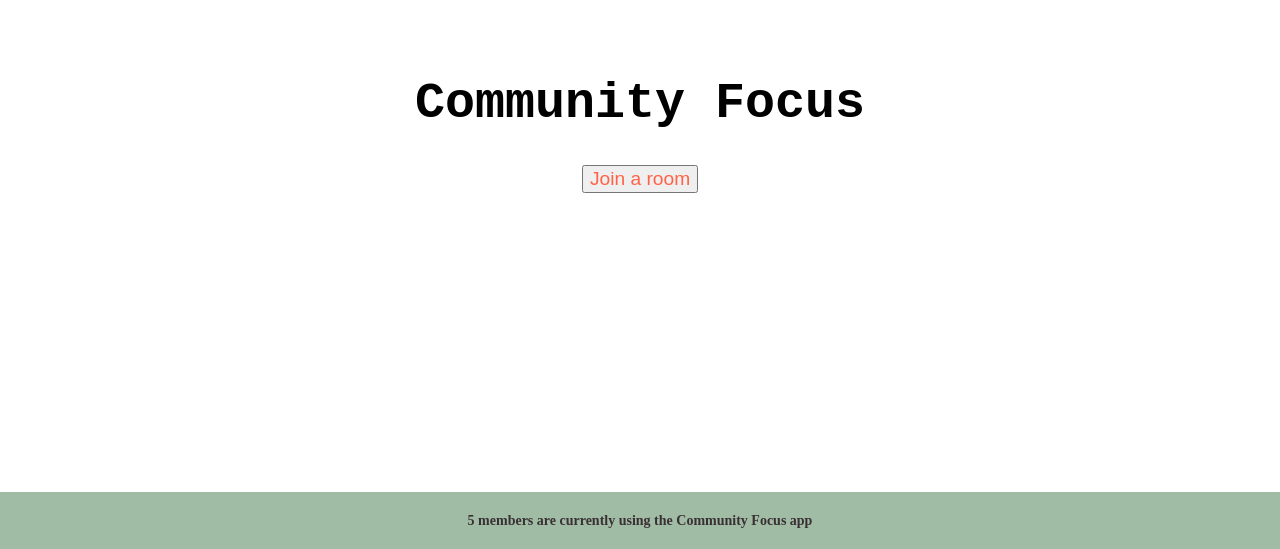
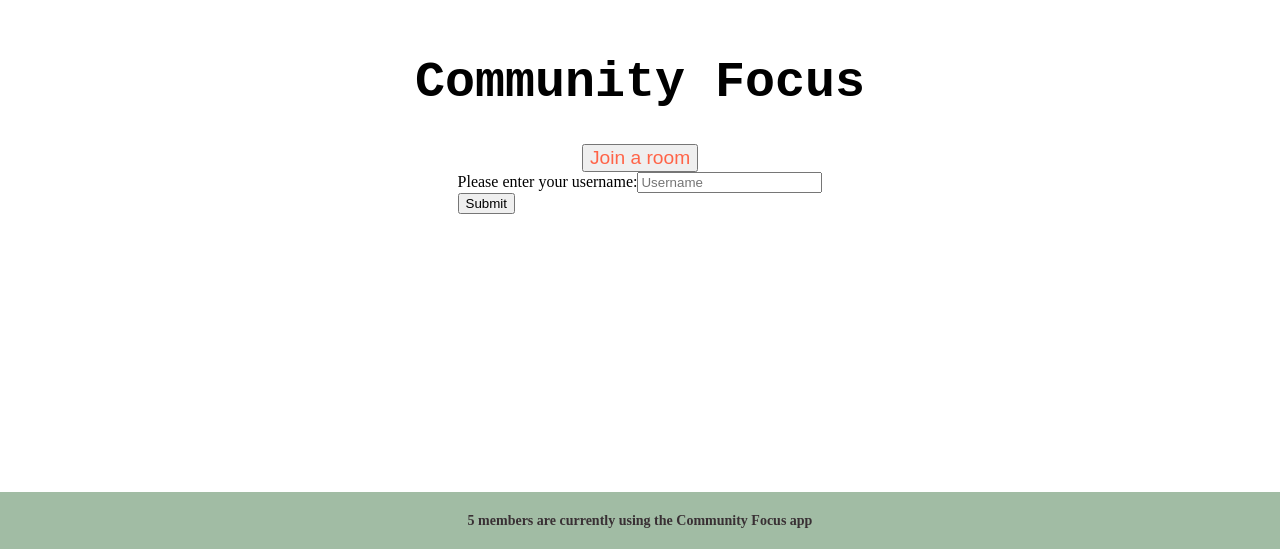
Before and after one commit to CommunityFocus/cf-frontend, a React (Vite) app: page / in a window 1280 px wide. Shown: the part 251-800 px from the top of the page. Built offline with nearby package versions, Linux system fonts and the light colour scheme; no server answers.

Commit message:
checkin point

```diff
--- a/src/components/LandingPage.tsx
+++ b/src/components/LandingPage.tsx
@@ -4,6 +4,7 @@ import { useEffect, useState } from "react";
 import { SERVER_URL } from "../../common/common";
 import { Title, Center, Button } from "./LandingPage.styled";
 import Footer from "./Footer";
+import UserNameForm from "./UserNameForm";
 
 const LandingPage = (): JSX.Element => {
 	const [slugName, setSlugName] = useState<string>("");
@@ -33,6 +34,7 @@ const LandingPage = (): JSX.Element => {
 			>
 				Join a room
 			</Button>
+			<UserNameForm />
 			<Footer numUsers={5} />
 		</Center>
 	);
--- /dev/null
+++ b/src/components/UserNameForm.tsx
@@ -0,0 +1,39 @@
+import React, { useState } from "react";
+
+const UserNameForm = (): JSX.Element => {
+	const [userNameData, setUserNameData] = useState({
+		userName: "",
+	});
+
+	const handleChange = (event: React.ChangeEvent<HTMLInputElement>) => {
+		const { name, value } = event.target;
+		setUserNameData((prevUserNameData) => ({
+			...prevUserNameData,
+			[name]: value,
+		}));
+	};
+	const handleSubmit = (event: React.FormEvent): void => {
+		event.preventDefault();
+		localStorage.setItem("userName", userNameData);
+		// ? validation needed for form submission
+	};
+	return (
+		<div className="form--container">
+			<form onSubmit={handleSubmit}>
+				<div className="form-group">
+					Please enter your username:
+					<input
+						type="text"
+						className="form-control"
+						placeholder="Username"
+						name="userName"
+						onChange={handleChange}
+					/>
+				</div>
+				<button type="submit">Submit</button>
+			</form>
+		</div>
+	);
+};
+
+export default UserNameForm;
```
Also changed, not shown: src/components/ModalContext/Modal.tsx (added, +32 -0 lines), src/components/ModalContext/useModal.ts (added, +33 -0 lines), src/components/ModalToggle.tsx (deleted, +0 -20 lines).
